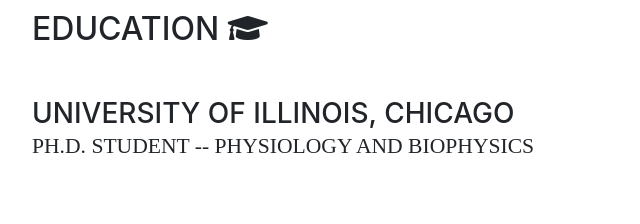
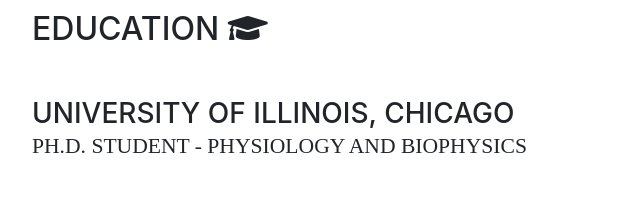
Before and after one commit to tsargis/tsargis.github.io, a website with bundled scripts: page index.html in a window 1280 px wide. Shown: the part 1040-1264 px from the top of the page, 288-928 px from the left. Built offline with nearby package versions, Linux system fonts and the light colour scheme; a web font is replaced by a local one.

Commit message:
Update index.html

```diff
--- a/index.html
+++ b/index.html
@@ -128,7 +128,7 @@
           <div class="resume-item d-flex flex-column flex-md-row mb-5">
             <div class="resume-content mr-auto">
               <h3 class="mb-0">University of Illinois, Chicago</h3>
-              <div class="subheading mb-3">Ph.D. Student -- Physiology and Biophysics</div>
+              <div class="subheading mb-3">Ph.D. Student - Physiology and Biophysics</div>
             </div>
             <div class="resume-date text-md-right">
               <span class="text-primary">August 2017</span>
```
